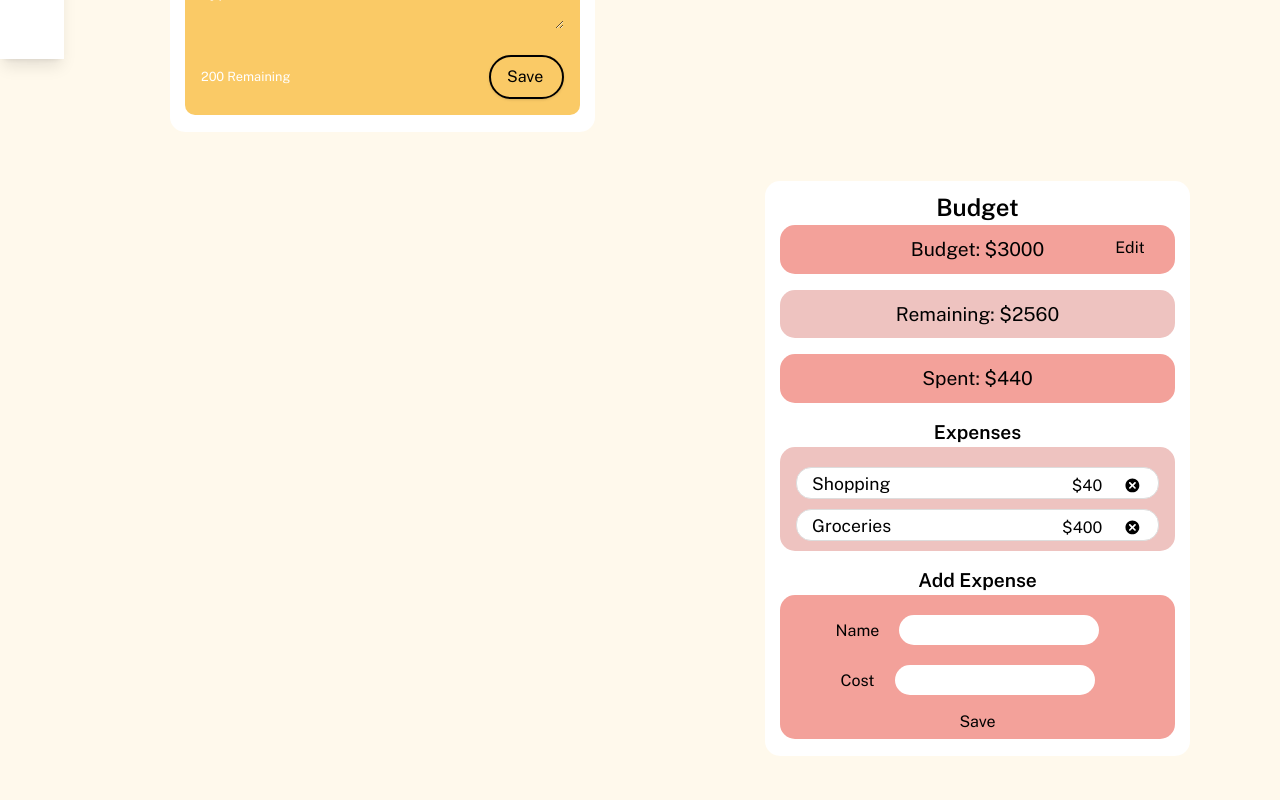
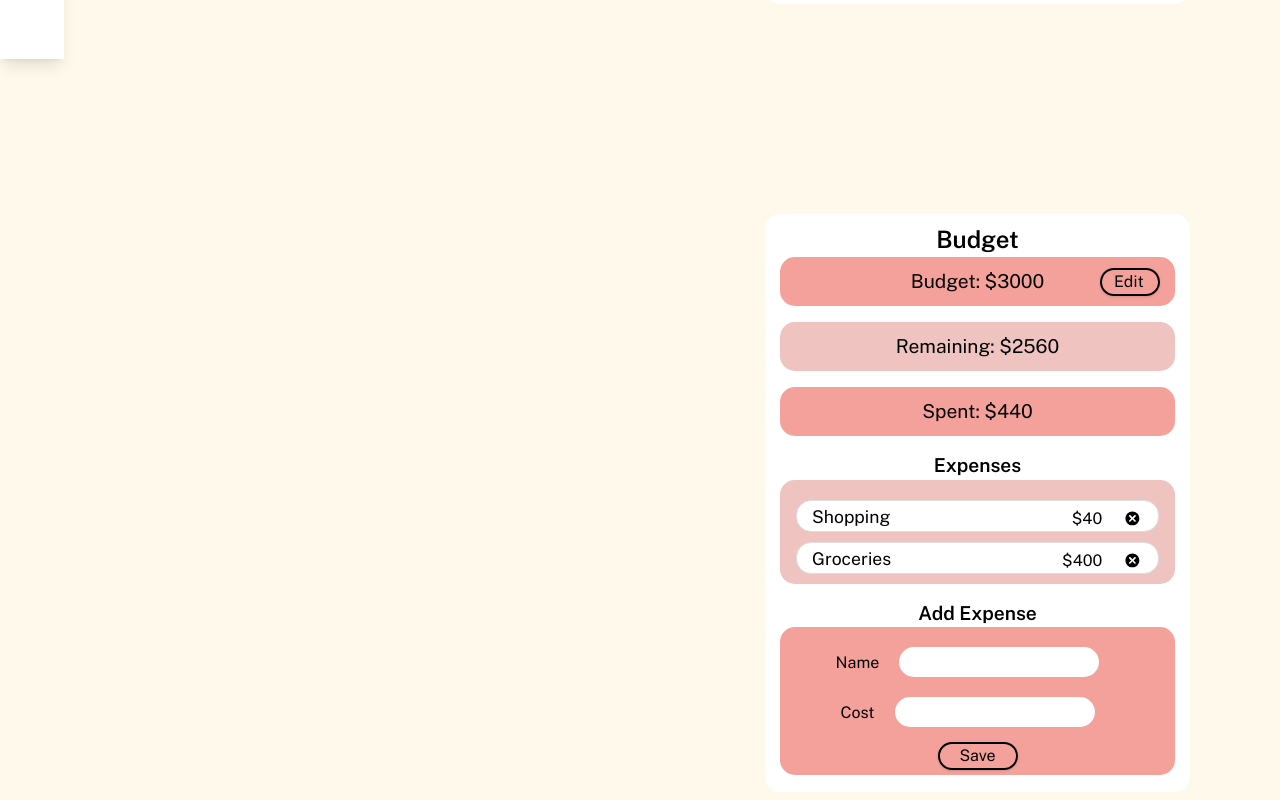
Before and after one commit to paydendyer/task-dashboard, a React (Create React App) app: page /#/ in a window 1280 px wide. Shown: the part 741-1541 px from the top of the page. Before the commit the page ends 1505 px from the top, so only its background shows below. Built offline with nearby package versions, Linux system fonts and the light colour scheme; no server answers.

Commit message:
Added styling to pages

```diff
--- a/src/css/output.css
+++ b/src/css/output.css
@@ -496,6 +496,38 @@ Ensure the default browser behavior of the `hidden` attribute.
   color: rgb(255 255 255 / var(--tw-text-opacity));
 }
 
+.submit-button {
+  display: flex;
+  width: 8rem;
+  border-radius: 9999px;
+  border-width: 2px;
+  --tw-border-opacity: 1;
+  border-color: rgb(0 0 0 / var(--tw-border-opacity));
+  padding-left: 1rem;
+  padding-right: 1rem;
+  padding-top: 0.5rem;
+  padding-bottom: 0.5rem;
+  --tw-text-opacity: 1;
+  color: rgb(0 0 0 / var(--tw-text-opacity));
+  --tw-shadow: 0 1px 3px 0 rgb(0 0 0 / 0.1), 0 1px 2px -1px rgb(0 0 0 / 0.1);
+  --tw-shadow-colored: 0 1px 3px 0 var(--tw-shadow-color), 0 1px 2px -1px var(--tw-shadow-color);
+  box-shadow: var(--tw-ring-offset-shadow, 0 0 #0000), var(--tw-ring-shadow, 0 0 #0000), var(--tw-shadow);
+}
+
+.submit-button:hover {
+  --tw-bg-opacity: 1;
+  background-color: rgb(0 0 0 / var(--tw-bg-opacity));
+  --tw-text-opacity: 1;
+  color: rgb(255 255 255 / var(--tw-text-opacity));
+}
+
+.submit-button:focus {
+  --tw-border-opacity: 1;
+  border-color: rgb(0 0 0 / var(--tw-border-opacity));
+  outline: 2px solid transparent;
+  outline-offset: 2px;
+}
+
 .save {
   display: flex;
   width: 8rem;
@@ -528,6 +560,35 @@ Ensure the default browser behavior of the `hidden` attribute.
   outline-offset: 2px;
 }
 
+.edit-button {
+  display: flex;
+  border-radius: 9999px;
+  border-width: 2px;
+  --tw-border-opacity: 1;
+  border-color: rgb(0 0 0 / var(--tw-border-opacity));
+  padding-left: 0.75rem;
+  padding-right: 0.75rem;
+  --tw-text-opacity: 1;
+  color: rgb(0 0 0 / var(--tw-text-opacity));
+  --tw-shadow: 0 1px 3px 0 rgb(0 0 0 / 0.1), 0 1px 2px -1px rgb(0 0 0 / 0.1);
+  --tw-shadow-colored: 0 1px 3px 0 var(--tw-shadow-color), 0 1px 2px -1px var(--tw-shadow-color);
+  box-shadow: var(--tw-ring-offset-shadow, 0 0 #0000), var(--tw-ring-shadow, 0 0 #0000), var(--tw-shadow);
+}
+
+.edit-button:hover {
+  --tw-bg-opacity: 1;
+  background-color: rgb(0 0 0 / var(--tw-bg-opacity));
+  --tw-text-opacity: 1;
+  color: rgb(255 255 255 / var(--tw-text-opacity));
+}
+
+.edit-button:focus {
+  --tw-border-opacity: 1;
+  border-color: rgb(0 0 0 / var(--tw-border-opacity));
+  outline: 2px solid transparent;
+  outline-offset: 2px;
+}
+
 .fixed {
   position: fixed;
 }
@@ -552,6 +613,15 @@ Ensure the default browser behavior of the `hidden` attribute.
   width: 4rem;
 }
 
+.columns-1 {
+  -webkit-columns: 1;
+          columns: 1;
+}
+
+.grid-rows-1 {
+  grid-template-rows: repeat(1, minmax(0, 1fr));
+}
+
 .flex-col {
   flex-direction: column;
 }
--- a/src/index.js
+++ b/src/index.js
@@ -1,6 +1,7 @@
 import React from 'react';
 import ReactDOM from 'react-dom/client';
 import '../src/index.css';
+import '../src/css/input.css';
 import App from './App';
 
 
--- a/src/pages/Home.js
+++ b/src/pages/Home.js
@@ -1,11 +1,11 @@
 import React from 'react';
+import Clock from '../components/Clock';
 import Grid from '../components/Grid';
 
 const Home = () => {
   return (
     <div className="home-container">
-
-      <h1 className="h1-home">Hi Payden, Welcome Home</h1>
+<Clock />
       <Grid/>
     </div>
   )
--- a/src/pages/Notes.js
+++ b/src/pages/Notes.js
@@ -15,12 +15,12 @@ const Notes = () => {
     id: nanoid(),
     text: "This is my second note!",
     date: "02/10/2022"
-  },
-  {
+  }
+  /* {
     id: nanoid(),
     text: "This is my third note!",
     date: "02/12/2022"
-  },
+  }, */
 ]);
 
 const [searchText, setSearchText] = useState('');
--- a/src/pages/Weather.js
+++ b/src/pages/Weather.js
@@ -1,9 +1,18 @@
 import React, {useState} from 'react';
 import axios from 'axios';
 
+const LOCAL_STORAGE_KEY = "location";
+function saveToLocalStorage(location) {
+  localStorage.setItem(LOCAL_STORAGE_KEY, JSON.stringify(location));
+}
+
+function readFromLocalStorage() {
+  const storedLocations = localStorage.getItem(LOCAL_STORAGE_KEY);
+  return storedLocations ? JSON.parse(storedLocations) : [];
+}
 function Weather() {
-  const [data, setData] = useState({})
-  const [location, setLocation] = useState('')
+  const [data, setData] = useState(readFromLocalStorage());
+  const [location, setLocation] = useState(readFromLocalStorage());
 
   // API Key and URL
   const apiKey = process.env.REACT_APP_WEATHER_API_KEY;
@@ -15,7 +24,8 @@ function Weather() {
         setData(response.data)
         console.log(response.data)
       })
-      setLocation('')
+      setLocation('');
+      saveToLocalStorage(location);
     }
   }
   return (
```
